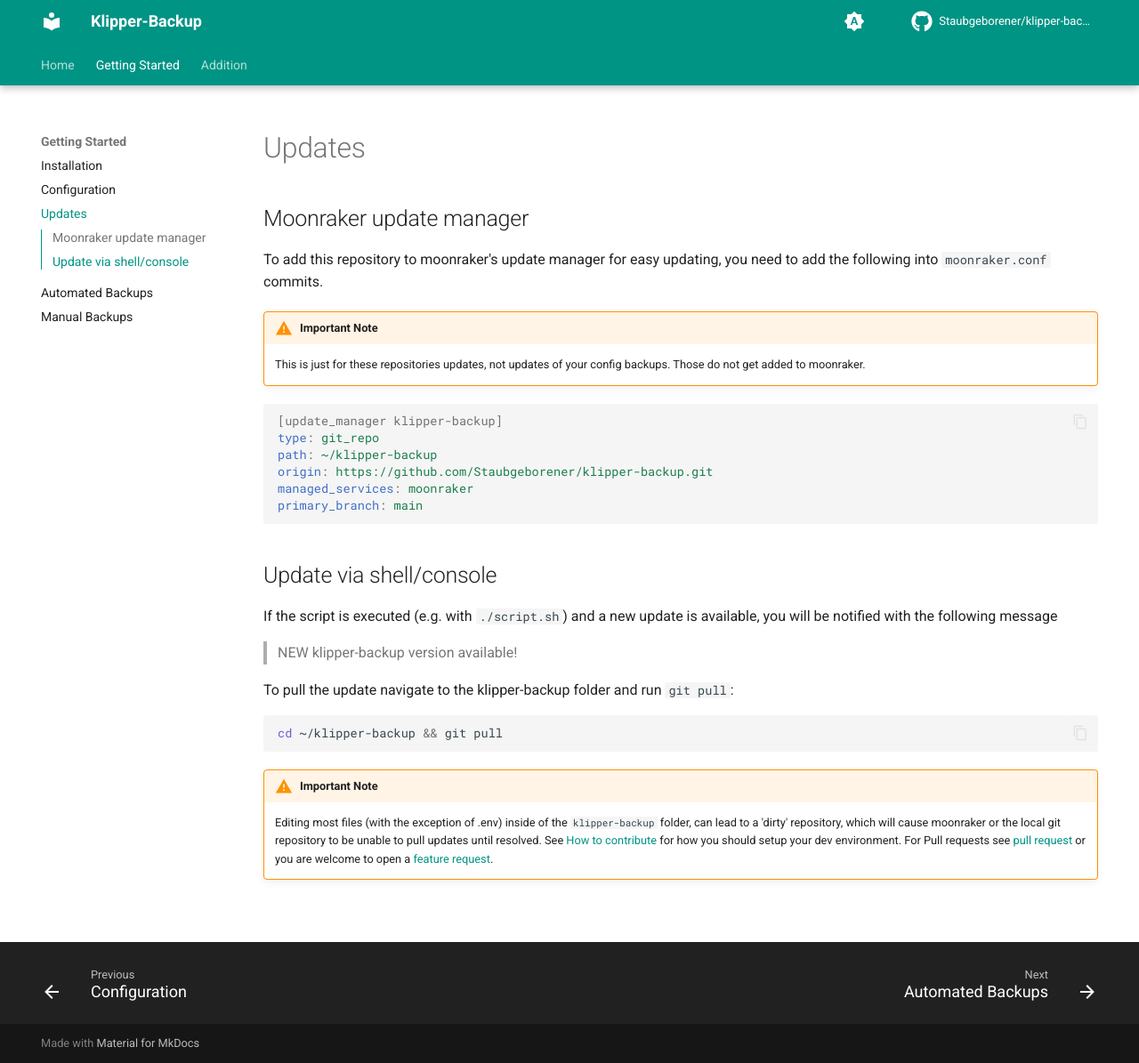
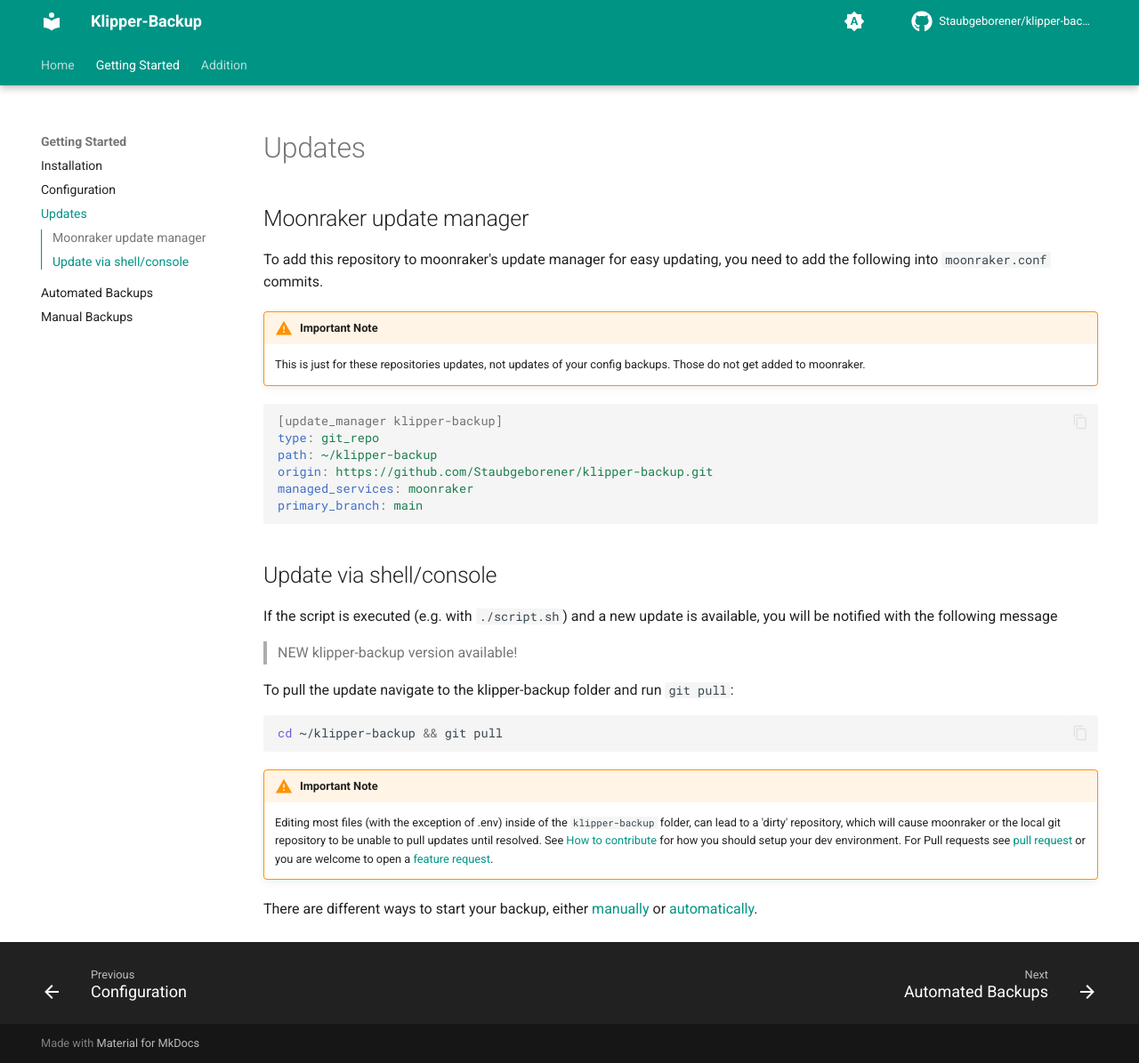
Before and after one commit to Staubgeborener/Klipper-Backup, an MkDocs documentation site: the page built from docs/updating.md, in a window 1280 px wide and 1195 px high. Shown: the whole window at 89% size. Built offline with MkDocs 1.6.1 and Material for MkDocs 9.7.7, drawn with Linux system fonts in a browser that asks for light colours; comment, search, counter and statistics services are not loaded.

Commit message:
Link from update section to manual/automated section

```diff
--- a/docs/updating.md
+++ b/docs/updating.md
@@ -26,3 +26,5 @@
 
 !!! warning "Important Note"
     Editing most files (with the exception of .env) inside of the `klipper-backup` folder, can lead to a 'dirty' repository, which will cause moonraker or the local git repository to be unable to pull updates until resolved. See [How to contribute](contribute.md) for how you should setup your dev environment. For Pull requests see [pull request](https://github.com/Staubgeborener/klipper-backup/pulls) or you are welcome to open a [feature request](https://github.com/Staubgeborener/klipper-backup/issues).
+
+There are different ways to start your backup, either [manually](manual.md) or [automatically](automation.md).
```
